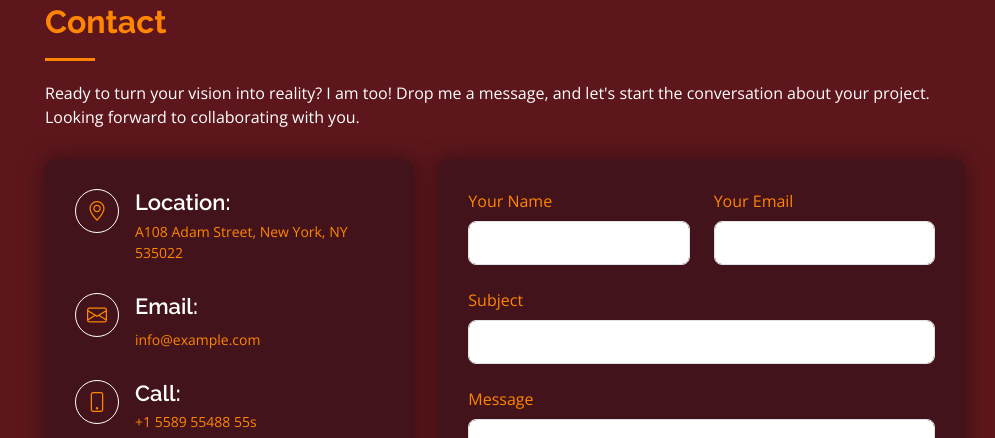
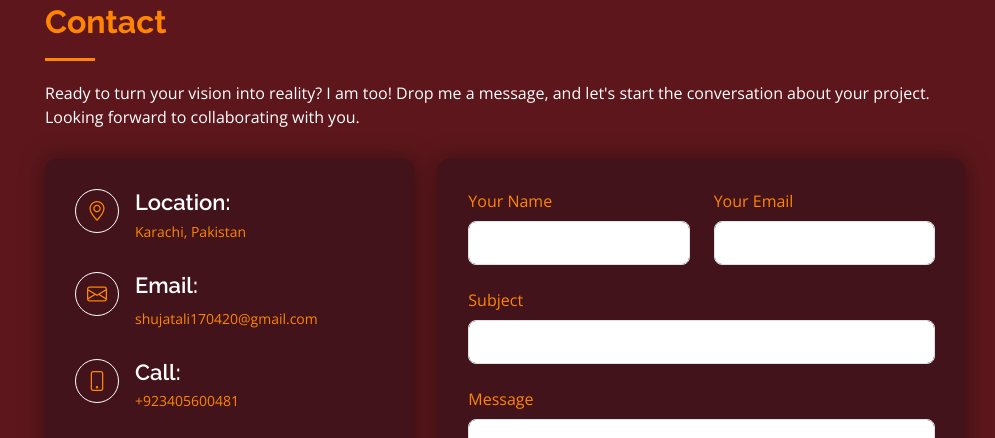
Before and after one commit to Shujatali-7892/myfirstsite, a plain HTML site: page index.html in a window 1280 px wide. Shown: the part 6102-6540 px from the top of the page, without its empty margins (285-1280 px from the left). Drawn offline with nearby package versions, Linux system fonts and the light colour scheme.

Commit message:
Update contact form index.html

```diff
--- a/index.html
+++ b/index.html
@@ -722,19 +722,19 @@
               <div class="address">
                 <i class="bi bi-geo-alt"></i>
                 <h4>Location:</h4>
-                <p>A108 Adam Street, New York, NY 535022</p>
+                <p>Karachi, Pakistan</p>
               </div>
 
               <div class="email">
                 <i class="bi bi-envelope"></i>
                 <h4>Email:</h4>
-                <p>info@example.com</p>
+                <p>shujatali170420@gmail.com</p>
               </div>
 
               <div class="phone">
                 <i class="bi bi-phone"></i>
                 <h4>Call:</h4>
-                <p>+1 5589 55488 55s</p>
+                <p>+923405600481</p>
               </div>
 
               <iframe
```
